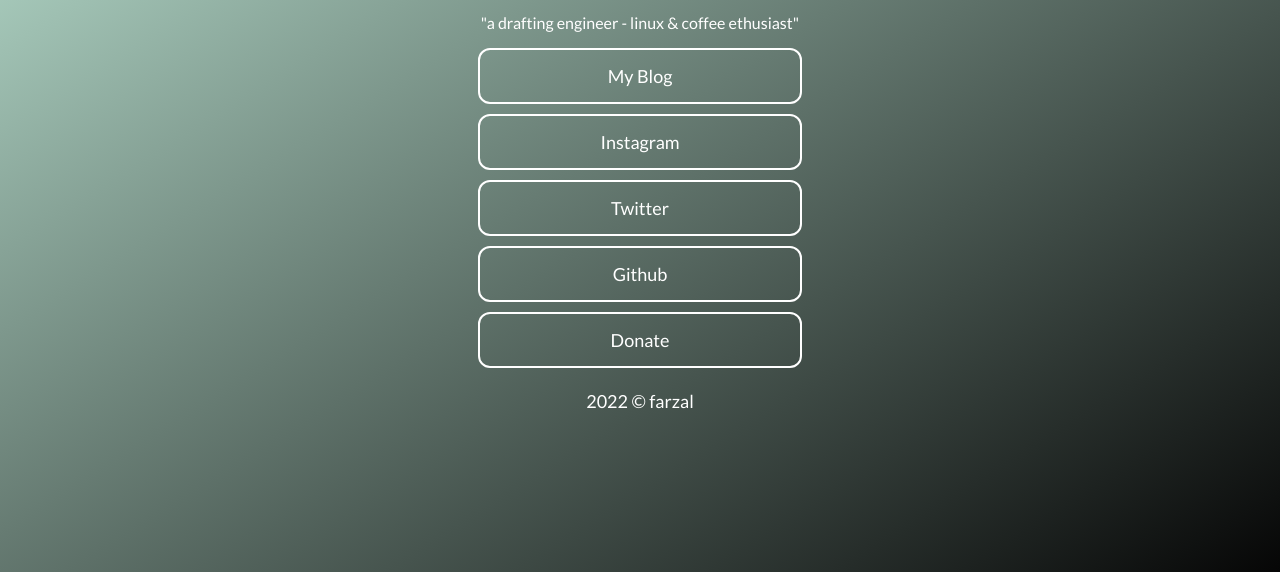
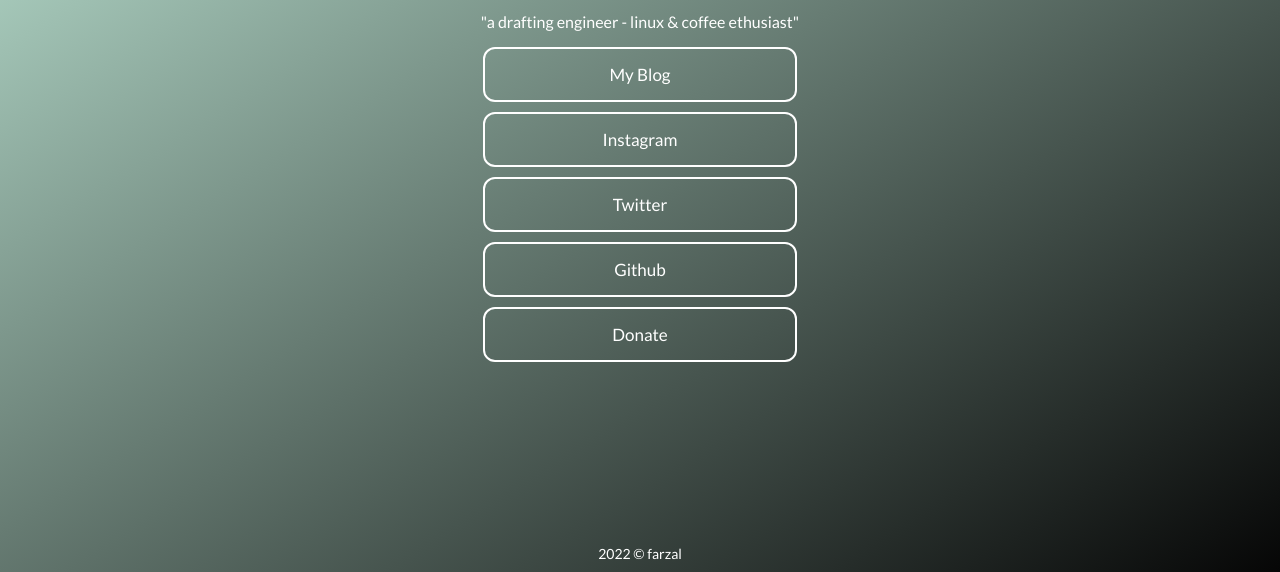
Before and after one commit to farzal182/main-pages, a plain HTML site: page index.html in a window 1280 px wide. Shown: the part 228-800 px from the top of the page. Drawn offline with Linux system fonts and the light colour scheme.

Commit message:
Update styles.css

```diff
--- a/styles.css
+++ b/styles.css
@@ -1,7 +1,7 @@
 body {
     color: #fff;
     font-family: 'Lato', sans-serif;
-    font-size: 18px;
+    font-size: 17px;
 
     background: #060606;
     background: -webkit-linear-gradient(bottom right, #060606, #b3e2ced9);
@@ -42,7 +42,7 @@ body {
       padding: 15px;
       border: 1px solid white;
       border-width: 2px;
-      width: 290px;
+      width: 280px;
       display: block;
       margin-left: auto;
       margin-right: auto;
@@ -61,7 +61,10 @@ a:hover {
 }
 
 .footer {
+   position: fixed;
+   left: 0;
+   bottom: 10px;
+   width: 100%;
    text-align: center;
-   font-style: inherit;
-   font
+   font-size: 14px;
 }
```
